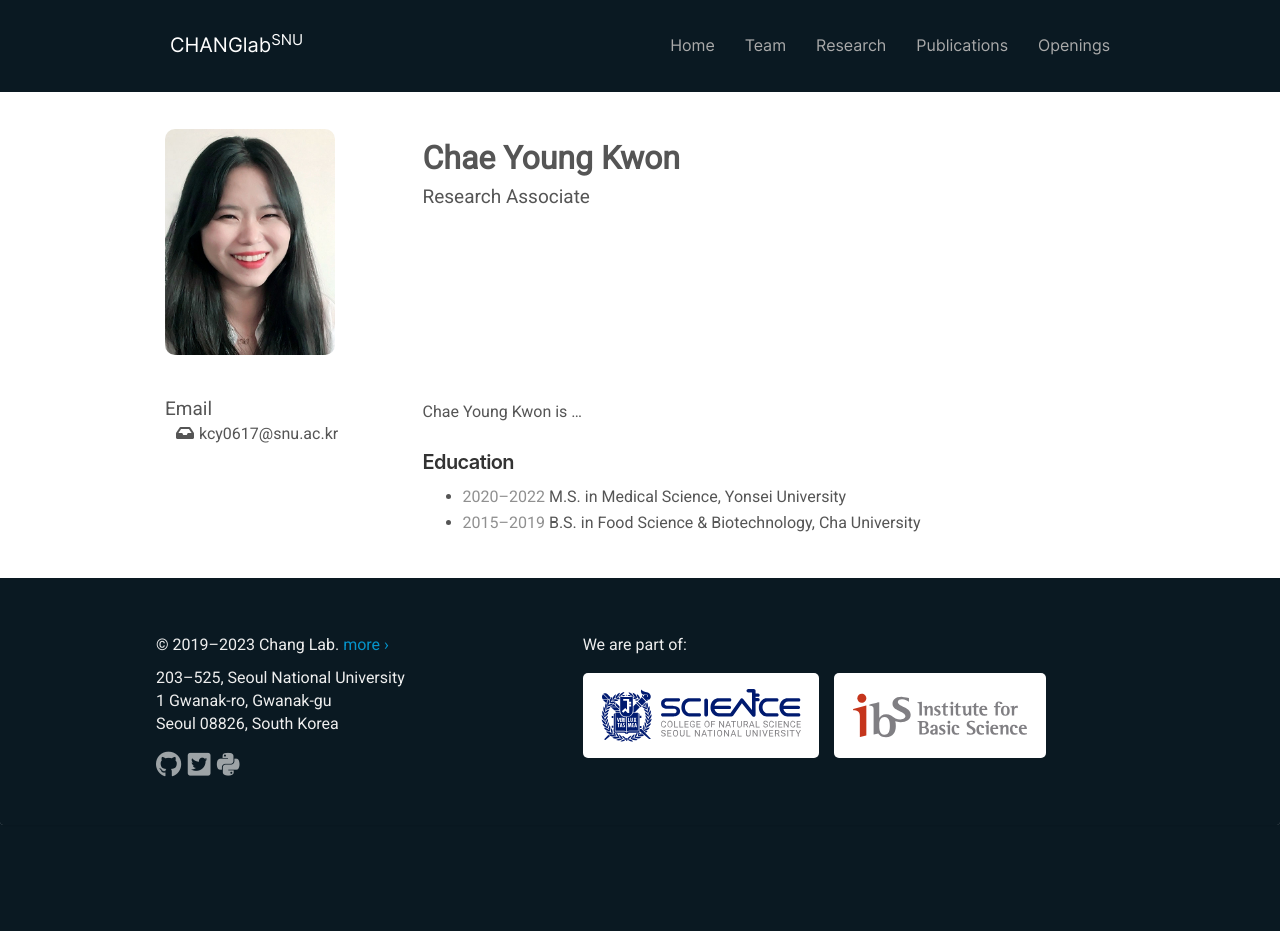
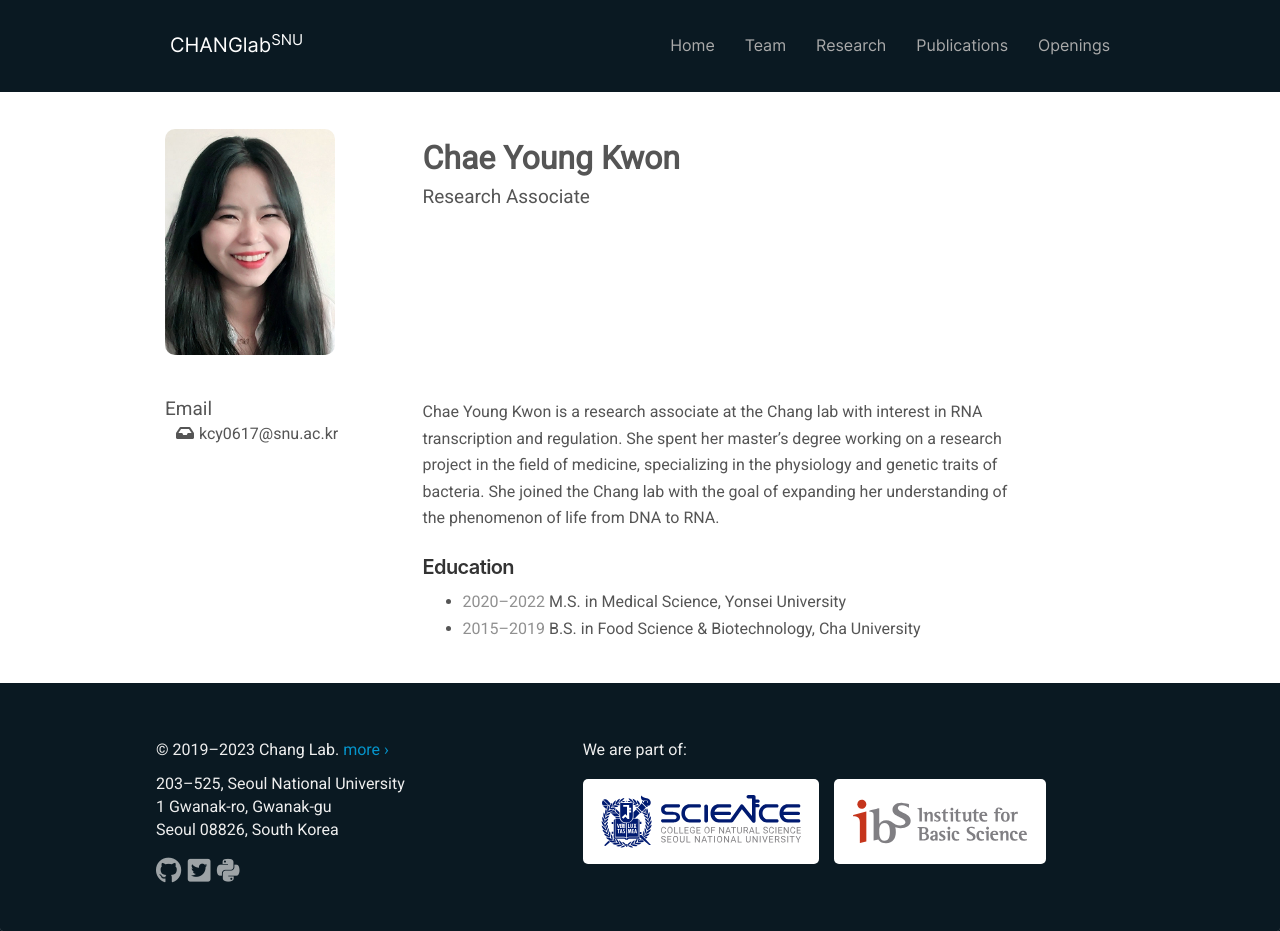
Before and after one commit to ChangLabSNU/ChangLabSNU.github.io, a Jekyll site: the page built from _pages/team/chaeyoung-kwon.md, in a window 1280 px wide and 931 px high. Built offline with Jekyll 4.4.1, drawn with Linux system fonts in a browser that asks for light colours; nearby versions of some CDN libraries; some web fonts are replaced.

Commit message:
Update Chae Young's biography.

```diff
--- a/_data/team.yml
+++ b/_data/team.yml
@@ -124,7 +124,7 @@
   photo: cykwon-thumb.jpg
   email: kcy0617@snu.ac.kr
   info: Research Associate
-  intro: Making sure that the lab projects move forward without a hitch
+  intro: Making sure that the lab projects move forward with a blazing speed
   link: chaeyoung-kwon
   category: research-assistant
   sort-key: kwon-chae-young
--- a/_pages/team/chaeyoung-kwon.md
+++ b/_pages/team/chaeyoung-kwon.md
@@ -13,7 +13,12 @@ cv:
 permalink: /team/chaeyoung-kwon
 ---
 
-Chae Young Kwon is ...
+Chae Young Kwon is a research associate at the Chang lab with interest
+in RNA transcription and regulation. She spent her master's degree
+working on a research project in the field of medicine, specializing in
+the physiology and genetic traits of bacteria. She joined the Chang lab
+with the goal of expanding her understanding of the phenomenon of life
+from DNA to RNA.
 
 #### Education
 
```
